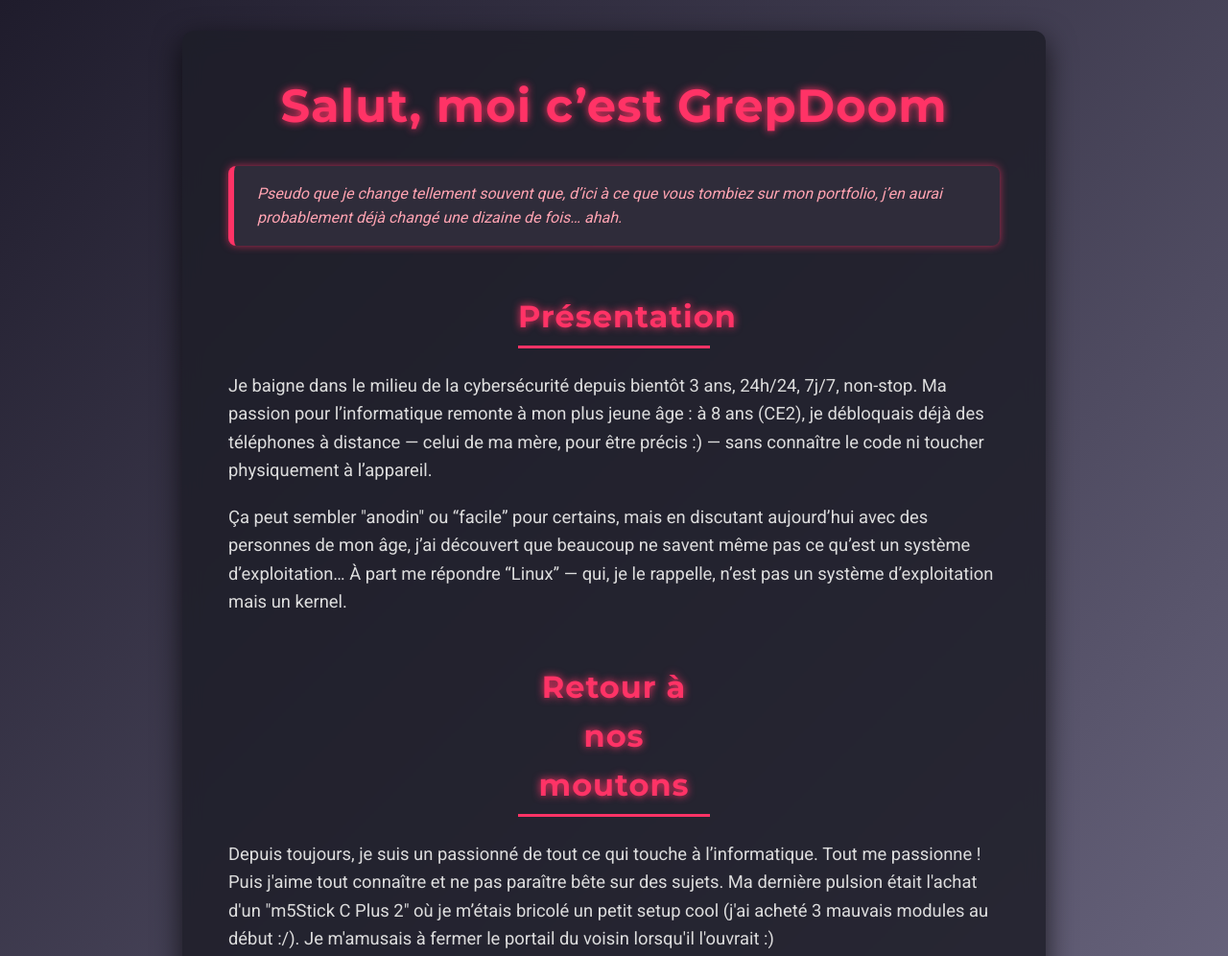
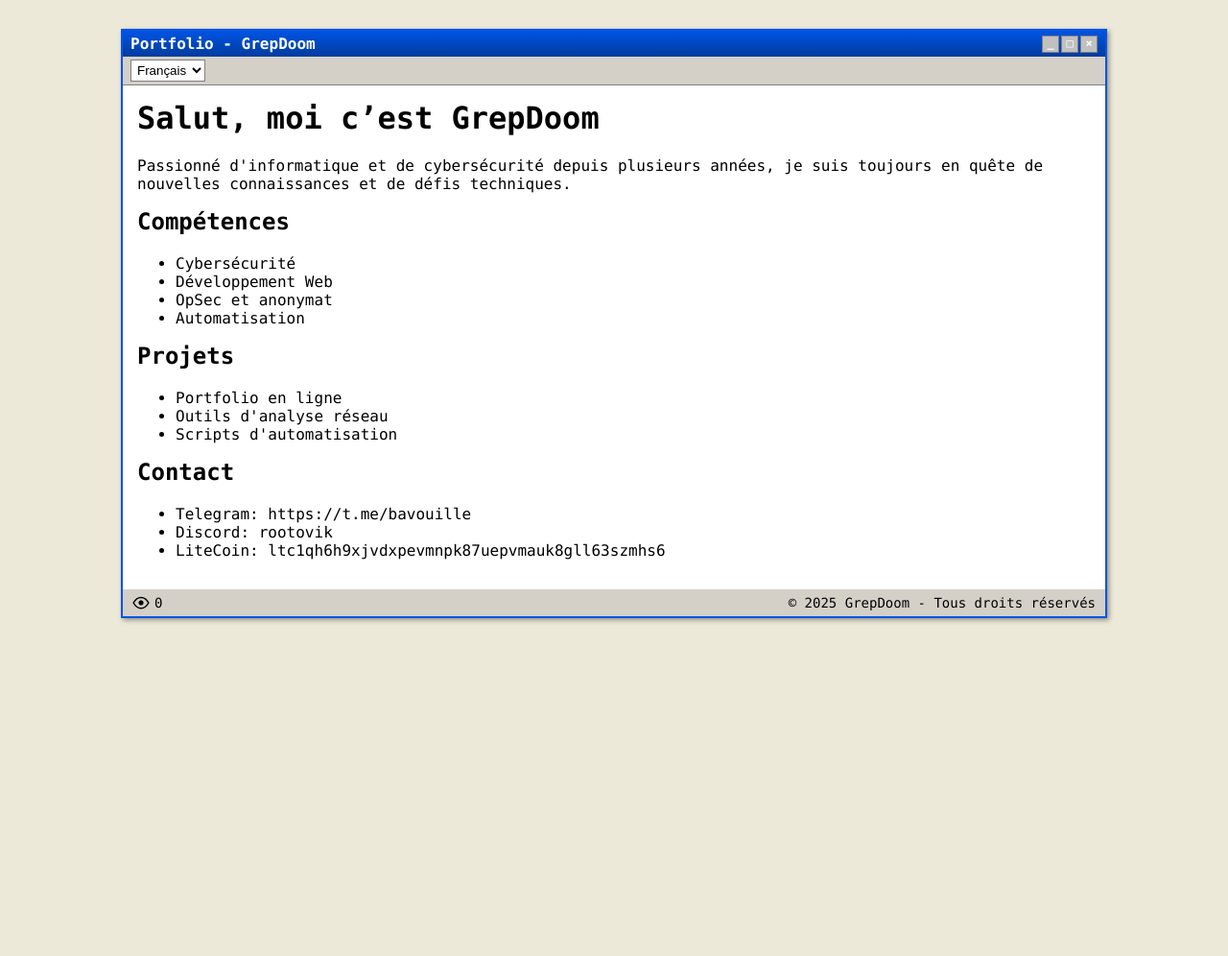
Before and after one commit to giljy/giljy.github.io, a plain HTML site: page index.html in a window 1280 px wide. Shown: the top 996 px of the page at 96% size. After the commit the page ends 800 px from the top, so only its background shows below. Drawn offline with Linux system fonts and the light colour scheme; no server answers.

Commit message:
Update index.html

```diff
--- a/index.html
+++ b/index.html
@@ -1,207 +1,185 @@
 <!DOCTYPE html>
 <html lang="fr">
 <head>
-<meta charset="UTF-8" />
-<meta name="viewport" content="width=device-width, initial-scale=1" />
-<title>GrepDoom - Portfolio</title>
+<meta charset="UTF-8">
+<meta name="viewport" content="width=device-width, initial-scale=1">
+<title>Portfolio GrepDoom</title>
 <style>
-  @import url('https://fonts.googleapis.com/css2?family=Montserrat:wght@400;700&family=Roboto&display=swap');
-  * {
-    margin: 0; padding: 0; box-sizing: border-box;
+html,body{
+    margin:0;
+    padding:0;
+    font-family:Consolas,monospace;
+    background-color:#ece9d8;
 }
-  html {
-    scroll-behavior: smooth;
+.window{
+    border:2px solid #0054e3;
+    width:80%;
+    margin:30px auto;
+    box-shadow:2px 2px 5px rgba(0,0,0,0.4);
 }
-  body {
-    font-family: 'Roboto', sans-serif;
-    background: linear-gradient(135deg, #1f1c2c, #928dab);
-    color: #f0f0f0;
-    line-height: 1.6;
-    min-height: 100vh;
-    display: flex;
-    justify-content: center;
-    padding: 2rem 1rem;
+.title-bar{
+    background:linear-gradient(to bottom,#0054e3,#003c9e);
+    color:#fff;
+    padding:4px 8px;
+    display:flex;
+    align-items:center;
+    justify-content:space-between;
+    font-weight:bold;
 }
-  main {
-    max-width: 900px;
-    background: rgba(30, 30, 40, 0.85);
-    border-radius: 12px;
-    box-shadow: 0 10px 30px rgba(0,0,0,0.7);
-    padding: 2.5rem 3rem;
-    backdrop-filter: blur(10px);
+.title-bar-buttons{
+    display:flex;
+    gap:2px;
 }
-  h1, h2 {
-    font-family: 'Montserrat', sans-serif;
-    font-weight: 700;
-    color: #ff3366;
-    text-align: center;
-    margin-bottom: 1rem;
-    letter-spacing: 1px;
-    text-shadow: 0 0 8px #ff3366;
+.title-bar-buttons div{
+    width:16px;
+    height:16px;
+    background-color:#c0c0c0;
+    border:1px solid #808080;
+    text-align:center;
+    line-height:14px;
+    font-size:12px;
+    cursor:pointer;
 }
-  h1 {
-    font-size: 3rem;
+.menu-bar{
+    background-color:#d4d0c8;
+    padding:3px 8px;
+    border-bottom:1px solid #808080;
 }
-  h2 {
-    font-size: 2rem;
-    margin-top: 3rem;
-    margin-bottom: 1.5rem;
-    border-bottom: 3px solid #ff3366;
-    padding-bottom: 0.3rem;
-    max-width: 200px;
-    margin-left: auto;
-    margin-right: auto;
+.content{
+    padding:15px;
+    background-color:#fff;
+    min-height:300px;
 }
-  p {
-    font-size: 1.15rem;
-    margin-bottom: 1.2rem;
-    color: #ddd;
+h1,h2,h3{
+    margin-top:0;
 }
-  blockquote {
-    font-style: italic;
-    background: #2f2c3a;
-    border-left: 6px solid #ff3366;
-    padding: 1rem 1.5rem;
-    margin: 1.5rem 0 2rem 0;
-    border-radius: 8px;
-    box-shadow: 0 0 8px #ff3366aa;
-    color: #ffa3b1;
+.footer{
+    background-color:#d4d0c8;
+    padding:5px 10px;
+    font-size:14px;
+    display:flex;
+    justify-content:space-between;
+    align-items:center;
 }
-  ul {
-    margin-left: 1.5rem;
-    margin-bottom: 2rem;
-    color: #f8f0f2;
+.lang-select{
+    background:#fff;
+    border:1px solid #808080;
+    padding:2px;
 }
-  li {
-    margin-bottom: 0.7rem;
+.eye{
+    display:inline-flex;
+    align-items:center;
+    gap:5px;
 }
-  a {
-    color: #ff3366;
-    text-decoration: none;
-    font-weight: 600;
-    transition: color 0.3s ease;
-  }
-  a:hover {
-    color: #ff6699;
-  }
-  hr {
-    border: none;
-    border-top: 1px solid #ff3366aa;
-    margin: 2rem 0;
-    max-width: 800px;
-    margin-left: auto;
-    margin-right: auto;
-  }
-  .contact-list {
-    list-style: none;
-    padding-left: 0;
-    font-size: 1.1rem;
-    color: #ddd;
-  }
-  .contact-list li {
-    margin-bottom: 1rem;
-    word-break: break-word;
-  }
-  section {
-    opacity: 0;
-    transform: translateY(20px);
-    animation: fadeInUp 1s forwards;
-  }
-  section:nth-of-type(1) { animation-delay: 0.15s; }
-  section:nth-of-type(2) { animation-delay: 0.3s; }
-  section:nth-of-type(3) { animation-delay: 0.45s; }
-  section:nth-of-type(4) { animation-delay: 0.6s; }
-  section:nth-of-type(5) { animation-delay: 0.75s; }
-  section:nth-of-type(6) { animation-delay: 0.9s; }
-  section:nth-of-type(7) { animation-delay: 1.05s; }
-  @keyframes fadeInUp {
-    to {
-      opacity: 1;
-      transform: translateY(0);
-    }
-  }
-  @media (max-width: 600px) {
-    main {
-      padding: 1.5rem 1.5rem;
-    }
-    h1 {
-      font-size: 2.2rem;
-    }
-    h2 {
-      font-size: 1.6rem;
-      max-width: 100%;
-      border-bottom-width: 2px;
-    }
+.eye svg{
+    width:18px;
+    height:18px;
 }
 </style>
 </head>
 <body>
-  <main>
-    <section id="intro">
-      <h1>Salut, moi c’est GrepDoom</h1>
-      <blockquote>
-        Pseudo que je change tellement souvent que, d’ici à ce que vous tombiez sur mon portfolio,
-        j’en aurai probablement déjà changé une dizaine de fois… ahah.
-      </blockquote>
-    </section>
+<div class="window">
+    <div class="title-bar">
+        <span id="title-text">Portfolio - GrepDoom</span>
+        <div class="title-bar-buttons">
+            <div>_</div>
+            <div>□</div>
+            <div>×</div>
+        </div>
+    </div>
+    <div class="menu-bar">
+        <select id="language" class="lang-select">
+            <option value="fr">Français</option>
+            <option value="en">English</option>
+        </select>
+    </div>
+    <div class="content">
+        <h1 id="greeting"></h1>
+        <p id="intro"></p>
+        <h2 id="skills-title"></h2>
+        <ul id="skills-list"></ul>
+        <h2 id="projects-title"></h2>
+        <ul id="projects-list"></ul>
+        <h2 id="contact-title"></h2>
+        <ul id="contact-list"></ul>
+    </div>
+    <div class="footer">
+        <div class="eye">
+            <svg xmlns="http://www.w3.org/2000/svg" fill="none" stroke="black" viewBox="0 0 24 24">
+                <path stroke-linecap="round" stroke-linejoin="round" stroke-width="2" d="M1.5 12s4-7.5 10.5-7.5S22.5 12 22.5 12s-4 7.5-10.5 7.5S1.5 12 1.5 12z"/>
+                <circle cx="12" cy="12" r="3" fill="black"/>
+            </svg>
+            <span id="view-count">0</span>
+        </div>
+        <span id="footer-text"></span>
+    </div>
+</div>
 
-    <section id="presentation">
-      <h2>Présentation</h2>
-      <p>
-        Je baigne dans le milieu de la cybersécurité depuis bientôt 3 ans, 24h/24, 7j/7, non-stop.
-        Ma passion pour l’informatique remonte à mon plus jeune âge : à 8 ans (CE2), je débloquais déjà des téléphones à distance — celui de ma mère, pour être précis :) — sans connaître le code ni toucher physiquement à l’appareil.
-      </p>
-      <p>
-        Ça peut sembler "anodin" ou “facile” pour certains, mais en discutant aujourd’hui avec des personnes de mon âge, j’ai découvert que beaucoup ne savent même pas ce qu’est un système d’exploitation…
-        À part me répondre “Linux” — qui, je le rappelle, n’est pas un système d’exploitation mais un kernel.
-      </p>
-    </section>
+<script>
+"use strict";
+const translations={
+    fr:{
+        greeting:"Salut, moi c’est GrepDoom",
+        intro:"Passionné d'informatique et de cybersécurité depuis plusieurs années, je suis toujours en quête de nouvelles connaissances et de défis techniques.",
+        skillsTitle:"Compétences",
+        skills:["Cybersécurité","Développement Web","OpSec et anonymat","Automatisation"],
+        projectsTitle:"Projets",
+        projects:["Portfolio en ligne","Outils d'analyse réseau","Scripts d'automatisation"],
+        contactTitle:"Contact",
+        contact:["Telegram: https://t.me/bavouille","Discord: rootovik","LiteCoin: ltc1qh6h9xjvdxpevmnpk87uepvmauk8gll63szmhs6"],
+        footer:"© 2025 GrepDoom - Tous droits réservés"
+    },
+    en:{
+        greeting:"Hi, I’m GrepDoom",
+        intro:"Passionate about IT and cybersecurity for several years, I’m always seeking new knowledge and technical challenges.",
+        skillsTitle:"Skills",
+        skills:["Cybersecurity","Web Development","OpSec and privacy","Automation"],
+        projectsTitle:"Projects",
+        projects:["Online portfolio","Network analysis tools","Automation scripts"],
+        contactTitle:"Contact",
+        contact:["Telegram: https://t.me/bavouille","Discord: rootovik","LiteCoin: ltc1qh6h9xjvdxpevmnpk87uepvmauk8gll63szmhs6"],
+        footer:"© 2025 GrepDoom - All rights reserved"
+    }
+};
+function updateLanguage(lang){
+    document.getElementById("greeting").innerText=translations[lang].greeting;
+    document.getElementById("intro").innerText=translations[lang].intro;
+    document.getElementById("skills-title").innerText=translations[lang].skillsTitle;
+    const skillsList=document.getElementById("skills-list");
+    skillsList.innerHTML="";
+    translations[lang].skills.forEach(s=>{
+        const li=document.createElement("li");
+        li.innerText=s;
+        skillsList.appendChild(li);
+    });
+    document.getElementById("projects-title").innerText=translations[lang].projectsTitle;
+    const projectsList=document.getElementById("projects-list");
+    projectsList.innerHTML="";
+    translations[lang].projects.forEach(p=>{
+        const li=document.createElement("li");
+        li.innerText=p;
+        projectsList.appendChild(li);
+    });
+    document.getElementById("contact-title").innerText=translations[lang].contactTitle;
+    const contactList=document.getElementById("contact-list");
+    contactList.innerHTML="";
+    translations[lang].contact.forEach(c=>{
+        const li=document.createElement("li");
+        li.innerText=c;
+        contactList.appendChild(li);
+    });
+    document.getElementById("footer-text").innerText=translations[lang].footer;
+}
+document.getElementById("language").addEventListener("change",e=>{
+    updateLanguage(e.target.value);
+});
+updateLanguage("fr");
 
-    <section id="retour">
-      <h2>Retour à nos moutons</h2>
-      <p>
-        Depuis toujours, je suis un passionné de tout ce qui touche à l’informatique. Tout me passionne !
-        Puis j'aime tout connaître et ne pas paraître bête sur des sujets.
-        Ma dernière pulsion était l'achat d'un "m5Stick C Plus 2" où je m’étais bricolé un petit setup cool (j'ai acheté 3 mauvais modules au début :/).
-        Je m'amusais à fermer le portail du voisin lorsqu'il l'ouvrait :)
-      </p>
-    </section>
-
-    <section id="anonymat">
-      <h2>Mon obsession : l’anonymat (Privacy Engineering)</h2>
-      <p>
-        Je privilégie toujours la confidentialité à la vitesse, quitte à être bloqué sur certains sites pour cause de proxy détecté ou d’activité suspecte.
-        Plus paranoïaque ? Je n’en ai pas croisé beaucoup… à part quelques personnes sur Discord qui me juraient avoir une meilleure opsec que moi.
-      </p>
-      <p>J’ai vite arrêté de les écouter quand ils m’ont expliqué leur “setup” :</p>
-      <ul>
-        <li>ProtonVPN aux Pays-Bas</li>
-        <li>Un second VPN gratuit (<em>inutile et qui revend vos données — leur source de revenus</em>)</li>
-        <li>OperaGX (<em>de nombreuses fuites lors des tests de confidentialité</em>)</li>
-      </ul>
-      <blockquote>
-        Et bien voilà, je pense que les présentations ont bien été faites, je vous laisse sur ça !
-      </blockquote>
-    </section>
-
-    <section id="projets">
-      <h2>Mes Projets</h2>
-      <p>En développement de la suite de mon portfolio !</p>
-    </section>
-
-    <section id="objectifs">
-      <h2>Mes Objectifs</h2>
-      <p>En développement de la suite de mon portfolio !</p>
-    </section>
-
-    <section id="contact">
-      <h2>Contact</h2>
-      <ul class="contact-list">
-        <li>Telegram : <a href="https://t.me/bavouille" target="_blank" rel="noopener noreferrer">https://t.me/bavouille</a></li>
-        <li>Discord : rootovik</li>
-        <li>LiteCoin : ltc1qh6h9xjvdxpevmnpk87uepvmauk8gll63szmhs6</li>
-      </ul>
-    </section>
-  </main>
+fetch("https://api.countapi.xyz/hit/grepdoom-portfolio/views")
+.then(r=>r.json())
+.then(d=>{
+    document.getElementById("view-count").innerText=d.value;
+});
+</script>
 </body>
 </html>
```
Lines whose indentation alone changed are shown as unchanged.
